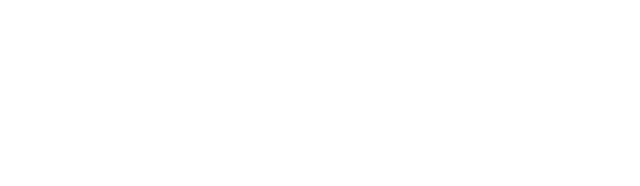
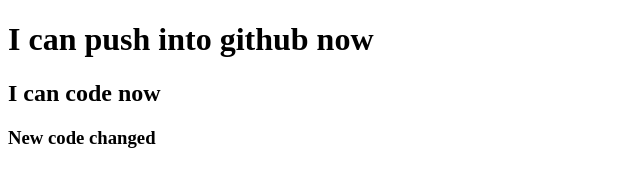
Before and after one commit to radshahamat/my-second-repo, a plain HTML site: page index.html in a window 1280 px wide. Shown: the whole page, without its empty margins (0-640 px from the left). Drawn offline with Linux system fonts and the light colour scheme.

Commit message:
added header

```diff
--- a/index.html
+++ b/index.html
@@ -7,6 +7,8 @@
     <title>My second github repo</title>
 </head>
 <body>
-
+    <h1>I can push into github now</h1>
+    <h2>I can code now</h2>
+    <h3>New code changed</h3>
 </body>
 </html>
```
